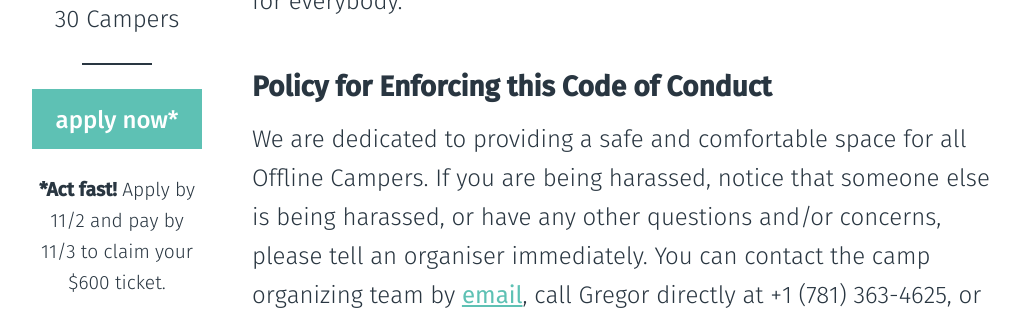
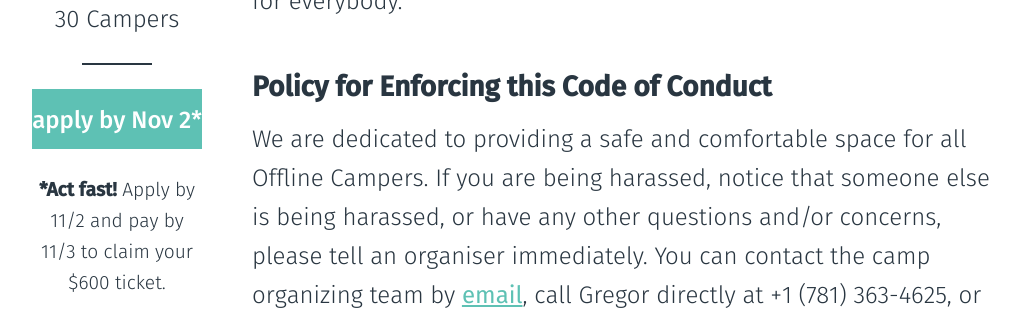
Before and after one commit to offlinefirst/offlinefirst.org, a Jekyll site: the page built from camp/codeofconduct.html, in a window 1280 px wide and 900 px high, scrolled down 361 px. Shown: the part 160-470 px from the top of the window, without its empty margins (73-1093 px from the left). Built offline with Jekyll 4.4.1, drawn with Linux system fonts in a browser that asks for light colours; comment, search, counter and statistics services are not loaded.

Commit message:
updated deadline again

```diff
--- a/camp/codeofconduct.html
+++ b/camp/codeofconduct.html
@@ -19,7 +19,7 @@ root_path:  ../
   <hr>
 
   <p class="attend">
-    <a href="https://offlinecamp.typeform.com/to/F93r36">apply now*</a>
+    <a href="https://offlinecamp.typeform.com/to/F93r36">apply by Nov 2*</a>
   </p>
 
   <p class="price">
```
